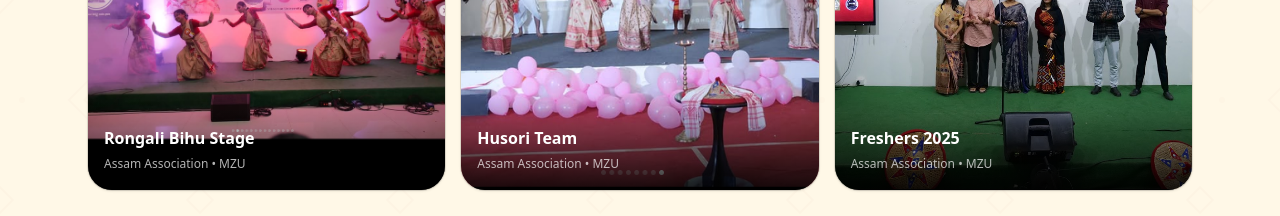
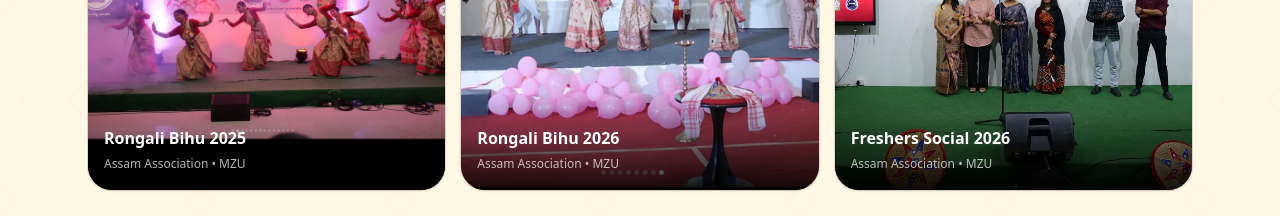
Before and after one commit to mrigangha/assam, a Next.js app: page / in a window 1280 px wide. Shown: the part 6200-6416 px from the top of the page. Built offline with nearby package versions, Linux system fonts and the light colour scheme.

Commit message:
Gallery tiles renamed with years

```diff
--- a/src/components/Language.tsx
+++ b/src/components/Language.tsx
@@ -175,9 +175,9 @@ const en = {
     realAlt: "Scraped from Instagram: Admission Help Desk 2026-2027 poster",
     assoc: "Assam Association • MZU",
     tiles: [
-      ["Rongali Bihu Stage", "💃"],
-      ["Husori Team", "🥁"],
-      ["Freshers 2025", "🎓"],
+      ["Rongali Bihu 2025", "💃"],
+      ["Rongali Bihu 2026", "🥁"],
+      ["Freshers Social 2026", "🎓"],
     ] as [string, string][],
   },
   join: {
@@ -390,9 +390,9 @@ const as: Dict = {
     realAlt: "ইনষ্টাগ্ৰামৰ পৰা লোৱা: ভৰ্তি সহায় কেন্দ্ৰ ২০২৬-২০২৭ প'ষ্টাৰ",
     assoc: "অসম সন্থা • এমজেডইউ",
     tiles: [
-      ["ৰঙালী বিহু মঞ্চ", "💃"],
-      ["হুঁচৰি দল", "🥁"],
-      ["নৱাগত ২০২৫", "🎓"],
+      ["ৰঙালী বিহু ২০২৫", "💃"],
+      ["ৰঙালী বিহু ২০২৬", "🥁"],
+      ["নৱাগত আদৰণি ২০২৬", "🎓"],
     ],
   },
   join: {
```
